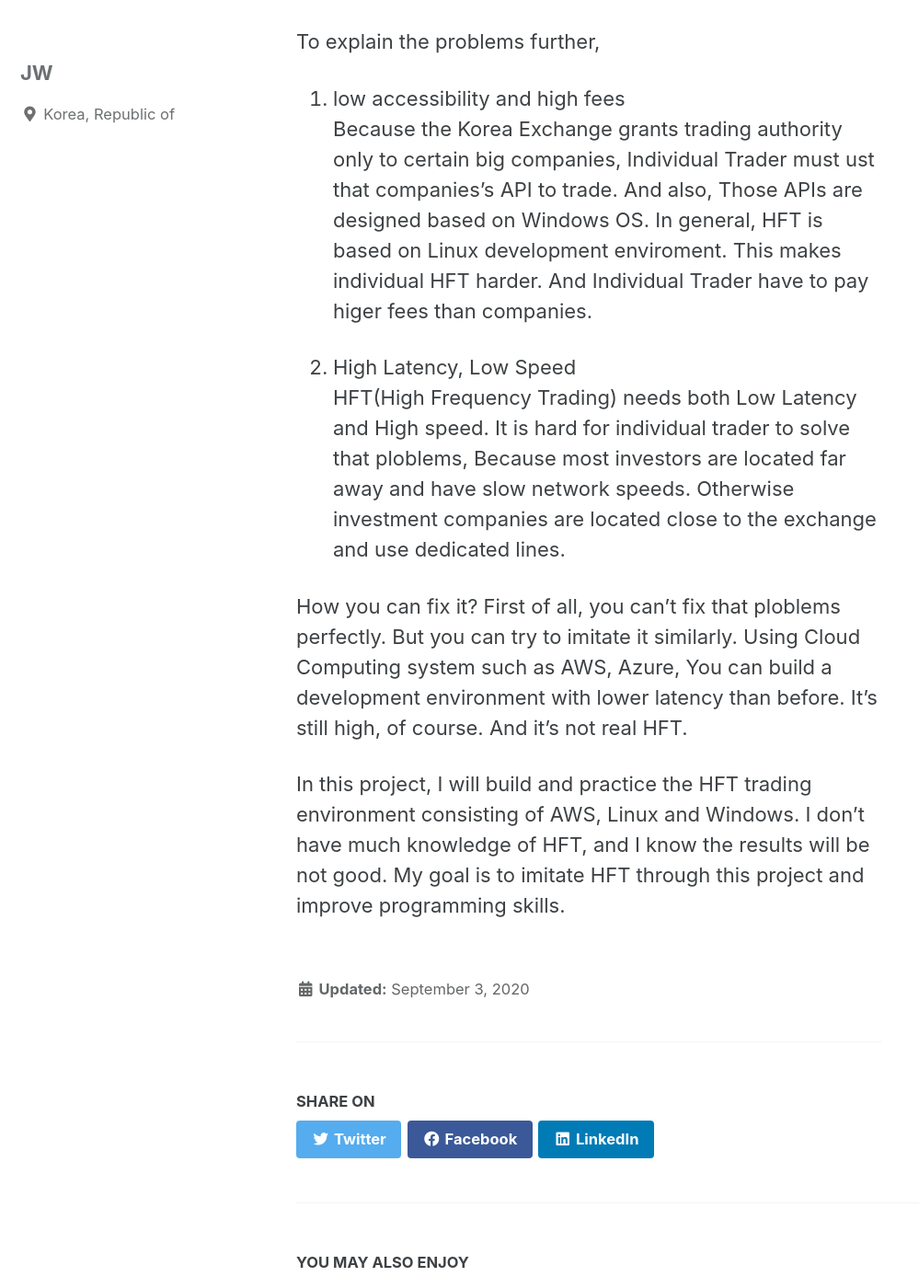
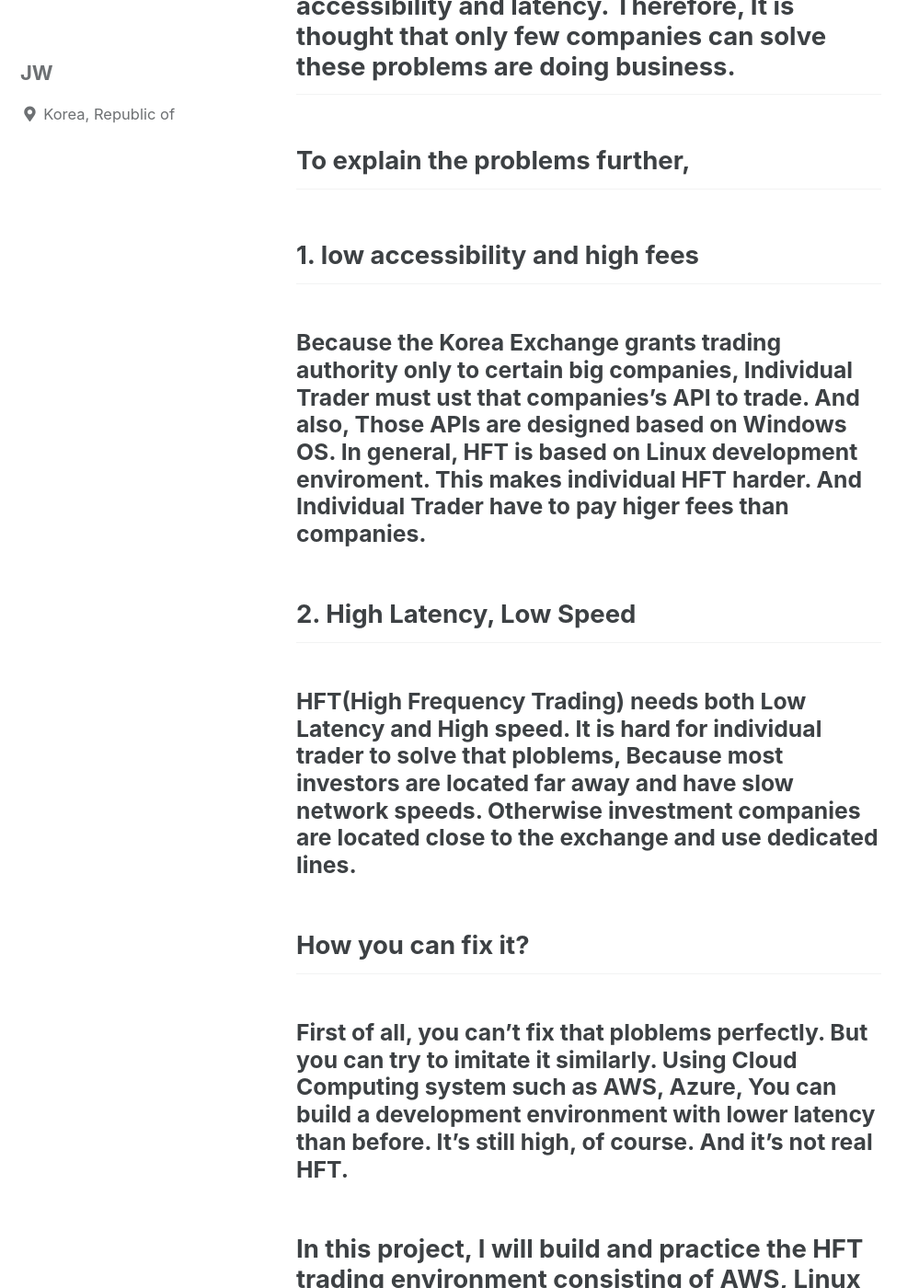
Before and after one commit to jwengr/jwenger.github.io, a Jekyll site: the page built from _posts/2020-09-03-attempt-to-individual-hft-in-krx-1.md, in a window 1280 px wide and 1400 px high, scrolled down 398 px. Shown: the whole window at 92% size, without its empty margins (0-999 px from the left). Built offline with Jekyll 4.4.1, drawn with Linux system fonts in a browser that asks for light colours; cached includes are drawn as plain includes.

Commit message:
Update 2020-09-03-attempt-to-individual-hft-in-krx-1.md

```diff
--- a/_posts/2020-09-03-attempt-to-individual-hft-in-krx-1.md
+++ b/_posts/2020-09-03-attempt-to-individual-hft-in-krx-1.md
@@ -1,19 +1,17 @@
 ---
 published: true
 ---
-There have been some attempts to make individual HFT(High Freqency Trading) in the KRX(Korea Exchange).
-However, It is common to say that it is impossible due to high fees, low accessibility and latency.
-Therefore, It is thought that only few companies can solve these problems are doing business.
+## There have been some attempts to make individual HFT(High Freqency Trading) in the KRX(Korea Exchange). However, It is common to say that it is impossible due to high fees, low accessibility and latency. Therefore, It is thought that only few companies can solve these problems are doing business.
 
-To explain the problems further,
+## To explain the problems further,
 
-1. low accessibility and high fees
-Because the Korea Exchange grants trading authority only to certain big companies, Individual Trader must ust that companies's API to trade. And also, Those APIs are designed based on Windows OS. In general, HFT is based on Linux development enviroment. This makes individual HFT harder. And Individual Trader have to pay higer fees than companies.
+## 1. low accessibility and high fees
+### Because the Korea Exchange grants trading authority only to certain big companies, Individual Trader must ust that companies's API to trade. And also, Those APIs are designed based on Windows OS. In general, HFT is based on Linux development enviroment. This makes individual HFT harder. And Individual Trader have to pay higer fees than companies.
 
-2. High Latency, Low Speed
-HFT(High Frequency Trading) needs both Low Latency and High speed. It is hard for individual trader to solve that ploblems, Because most investors are located far away and have slow network speeds. Otherwise investment companies are located close to the exchange and use dedicated lines.
+## 2. High Latency, Low Speed
+### HFT(High Frequency Trading) needs both Low Latency and High speed. It is hard for individual trader to solve that ploblems, Because most investors are located far away and have slow network speeds. Otherwise investment companies are located close to the exchange and use dedicated lines.
 
-How you can fix it?
-First of all, you can't fix that ploblems perfectly. But you can try to imitate it similarly. Using Cloud Computing system such as AWS, Azure, You can build a development environment with lower latency than before. It's still high, of course. And it's not real HFT.
+## How you can fix it?
+### First of all, you can't fix that ploblems perfectly. But you can try to imitate it similarly. Using Cloud Computing system such as AWS, Azure, You can build a development environment with lower latency than before. It's still high, of course. And it's not real HFT.
 
-In this project, I will build and practice the HFT trading environment consisting of AWS, Linux and Windows. I don't have much knowledge of HFT, and I know the results will be not good. My goal is to imitate HFT through this project and improve programming skills.
+## In this project, I will build and practice the HFT trading environment consisting of AWS, Linux and Windows. I don't have much knowledge of HFT, and I know the results will be not good. My goal is to imitate HFT through this project and improve programming skills.
```
